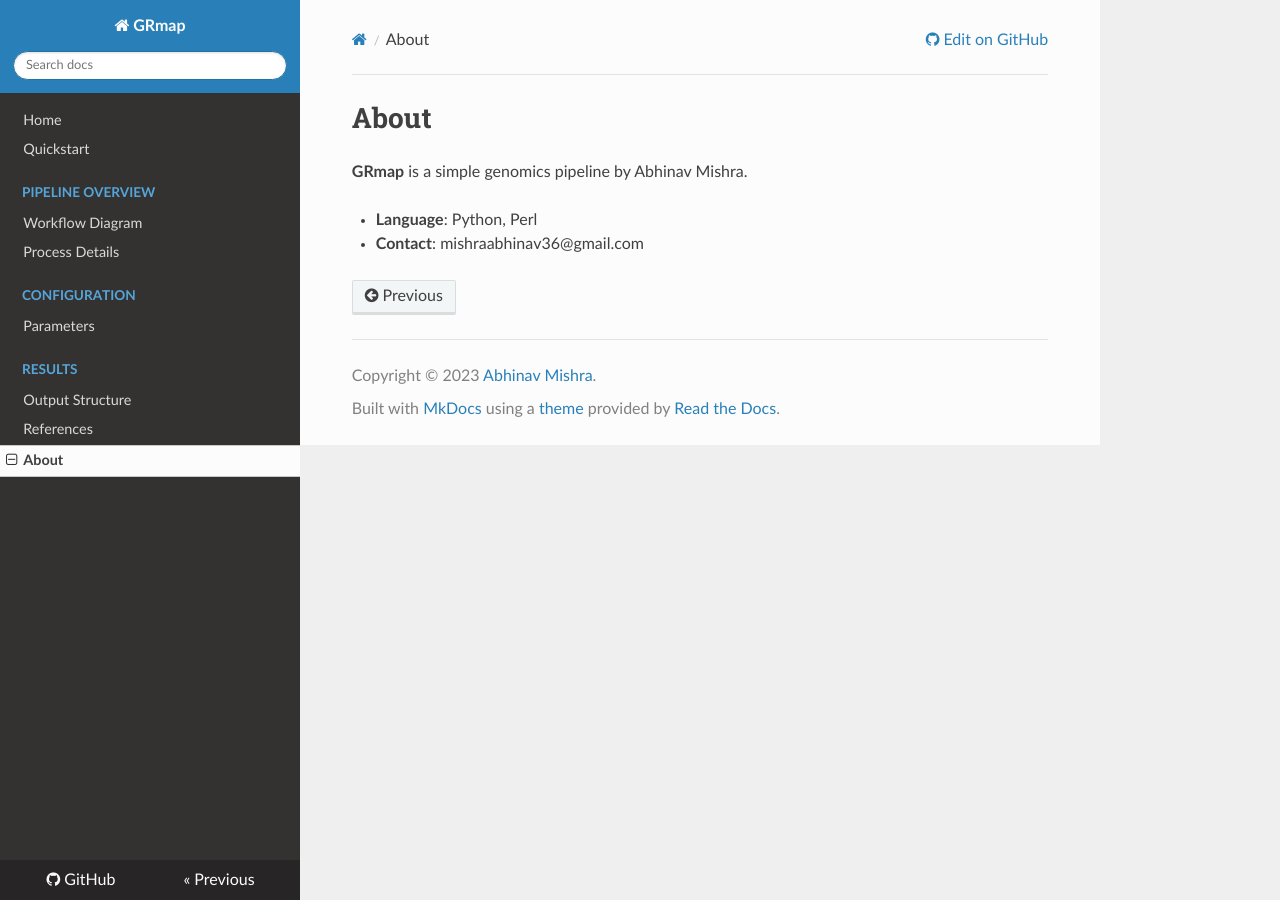
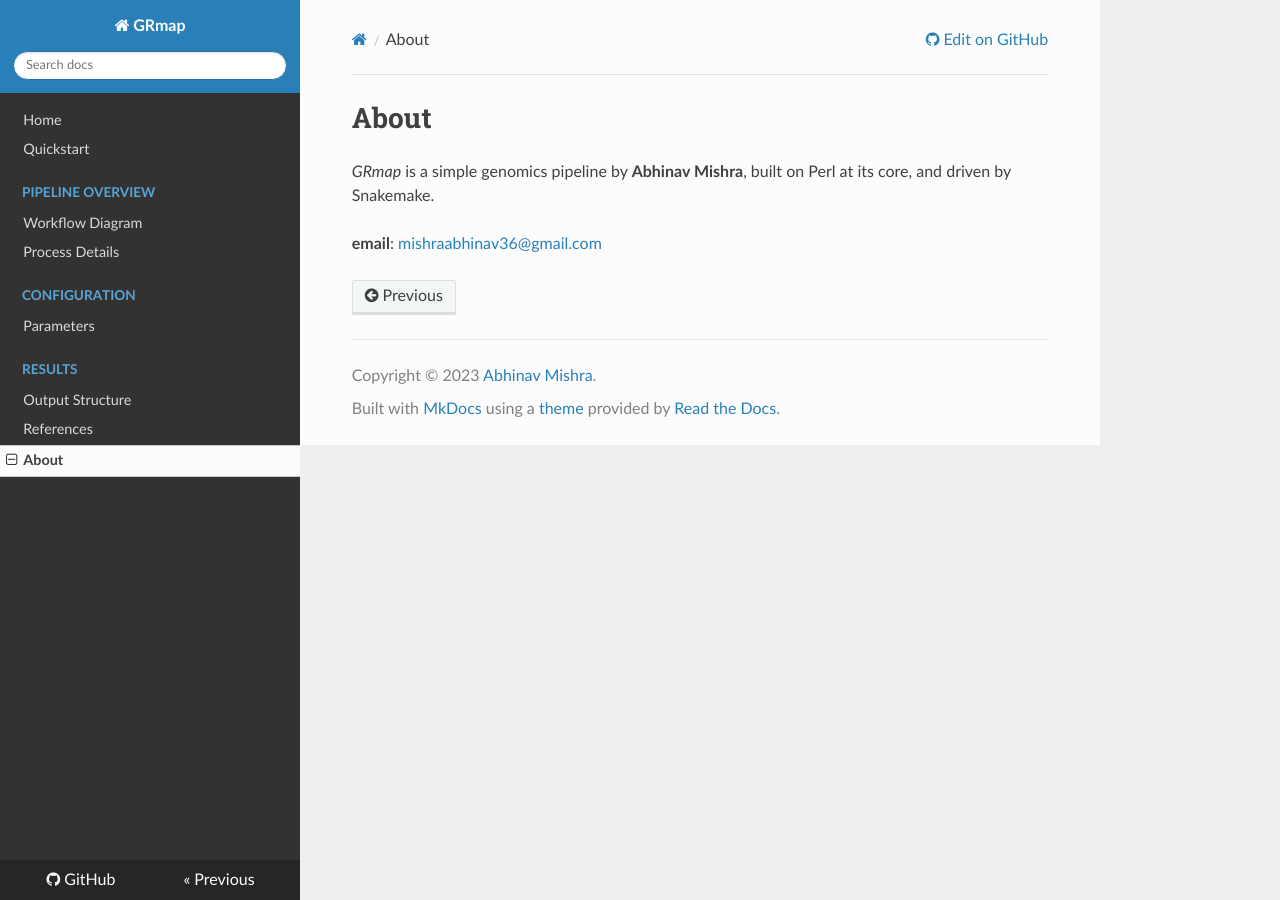
Before and after one commit to bibymaths/grmap, an MkDocs documentation site: the page built from docs/about.md, in a window 1280 px wide. Built offline with MkDocs 1.6.1, drawn with Linux system fonts in a browser that asks for light colours; nearby versions of some CDN libraries.

Commit message:
update documentation: refine project description in about.md, remove cores parameter from parameters.md, and streamline quickstart instructions

```diff
--- a/docs/about.md
+++ b/docs/about.md
@@ -1,6 +1,5 @@
 # About
 
-**GRmap** is a simple genomics pipeline by Abhinav Mishra.
+*GRmap* is a simple genomics pipeline by **Abhinav Mishra**, built on Perl at its core, and driven by Snakemake.
 
-- **Language**: Python, Perl
-- **Contact**: mishraabhinav36@gmail.com
+**email**: [mishraabhinav36@gmail.com](mishraabhinav36@gmail.com)
```
Also changed, not shown: docs/parameters.md (+0 -2 lines), docs/quickstart.md (+4 -10 lines).
